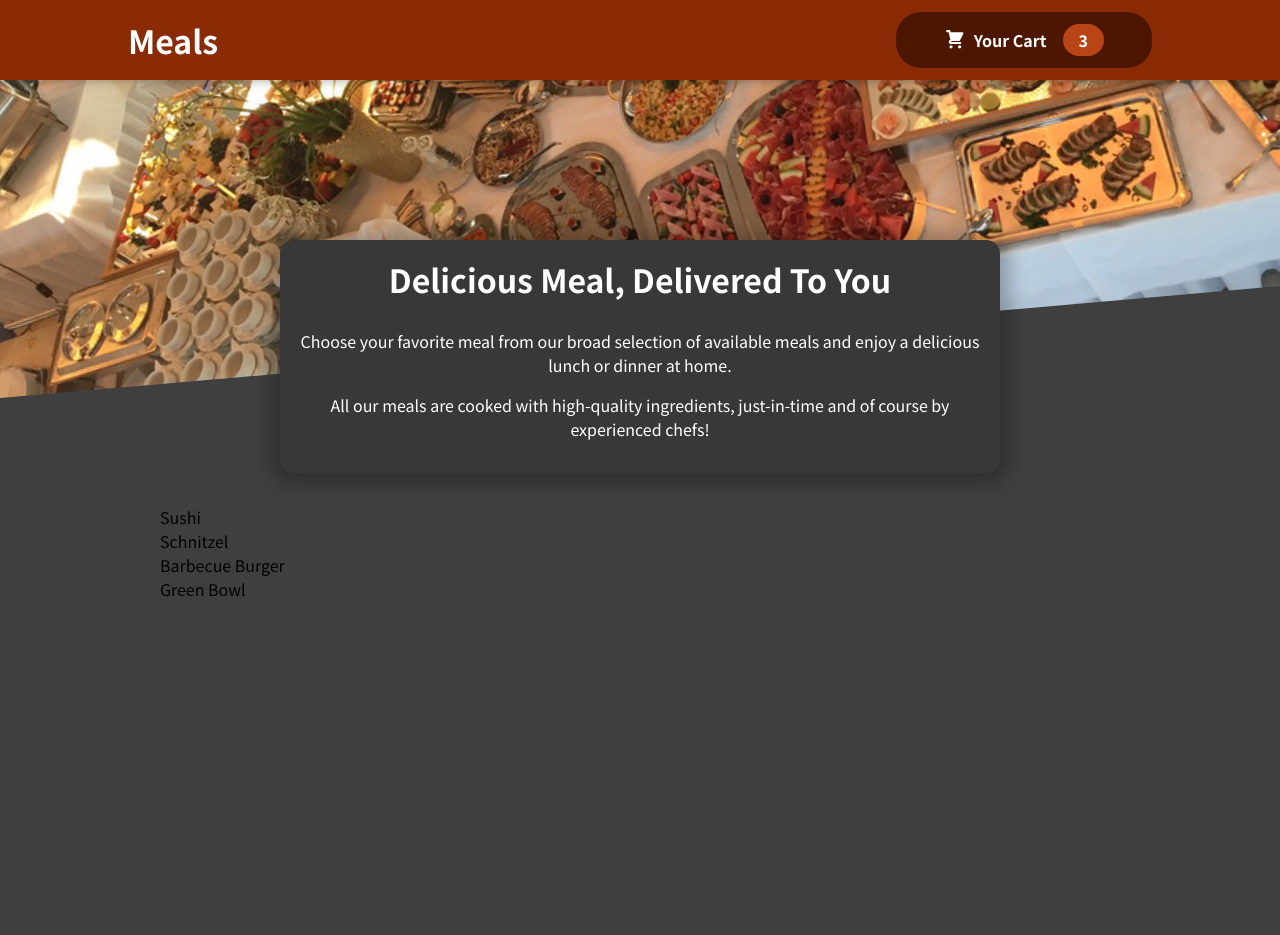
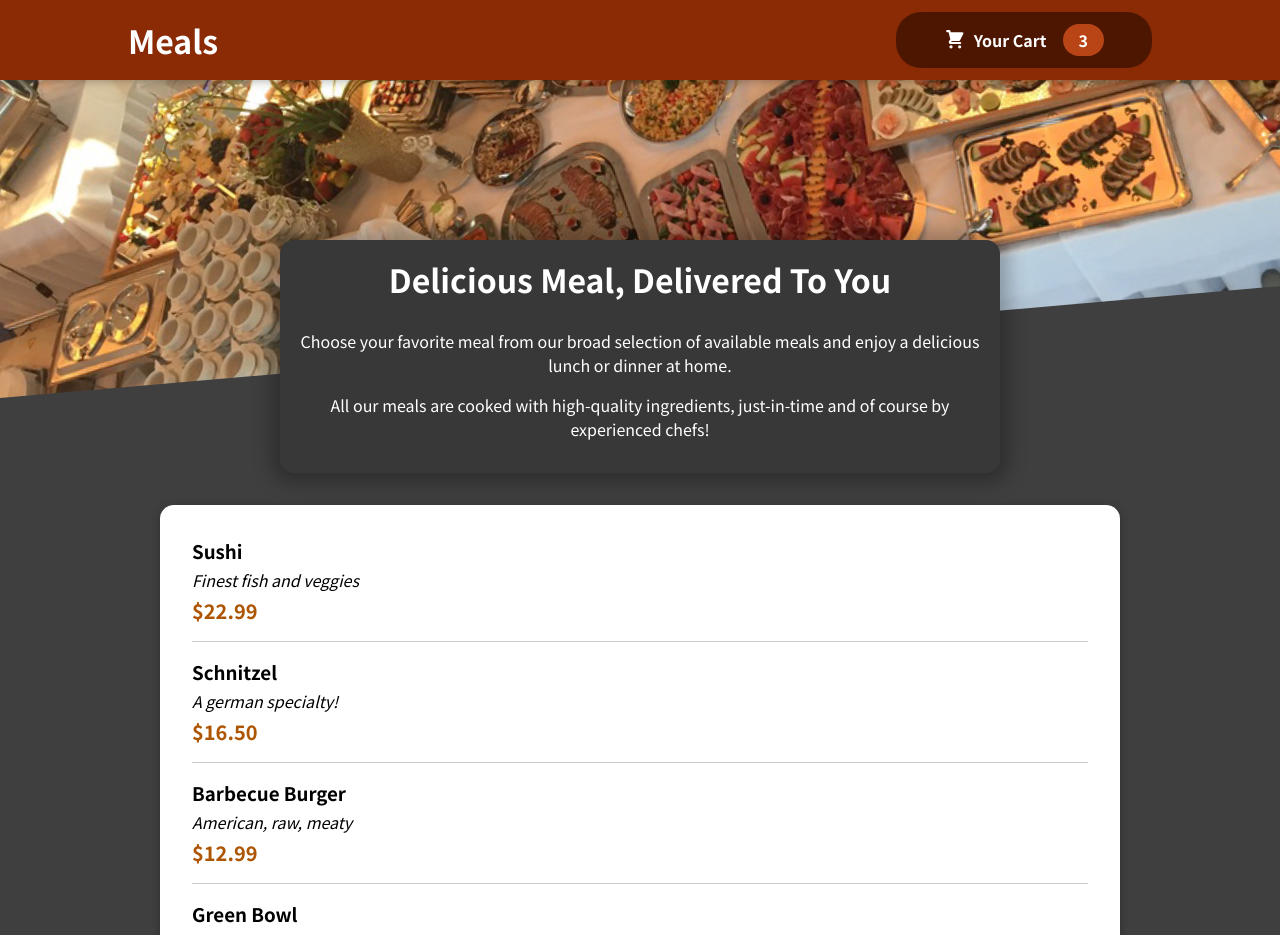
Before and after one commit to gichukipitar/Food-Ordering-App, a React (Create React App) app: page / in a window 1280 px wide. Shown: the top 935 px of the page. Before the commit the page ends 800 px from the top, so only its background shows below. Built offline with nearby package versions, Linux system fonts and the light colour scheme.

Commit message:
meal items files

```diff
--- a/src/Components/Meals/AvailableMeals.js
+++ b/src/Components/Meals/AvailableMeals.js
@@ -1,5 +1,8 @@
 import React, {Component} from 'react';
 import classes from "./AvailableMeals.module.css";
+import Card from "../UI/Card";
+import MealItem from "./MealItem/MealItem";
+
 const DUMMY_MEALS = [
     {
         id: 'm1',
@@ -26,16 +29,25 @@
         price: 18.99,
     },
 ];
-const AvailableMeals = ()=> {
-    const mealsList = DUMMY_MEALS.map(meal=><li>{meal.name}</li>);
+const AvailableMeals = () => {
+    const mealsList = DUMMY_MEALS.map(meal =>
+        <MealItem
+        key={meal.id}
+        name={meal.name}
+        description={meal.description}
+        price={meal.price}
+        />);
 
-        return (
-            <section className={classes.meals}>
+    return (
+        <section className={classes.meals}>
+            <Card>
                 <ul>
                     {mealsList}
                 </ul>
-            </section>
-        );
+            </Card>
+
+        </section>
+    );
 
 }
 
--- /dev/null
+++ b/src/Components/Meals/MealItem/MealItem.js
@@ -0,0 +1,22 @@
+import React, {Component} from 'react';
+
+import classes from "./MealItem.module.css";
+const MealItem = (props) => {
+    const price = `$${props.price.toFixed(2)}`;
+    return (
+        <li className={classes.meal}>
+            <div>
+                <h3>{props.name}</h3>
+                <div className={classes.description}>{props.description}</div>
+                <div className={classes.price}>{price}</div>
+            </div>
+            <div>
+
+            </div>
+
+        </li>
+    );
+
+}
+
+export default MealItem;
--- /dev/null
+++ b/src/Components/Meals/MealItem/MealItem.module.css
@@ -0,0 +1,22 @@
+.meal {
+    display: flex;
+    justify-content: space-between;
+    margin: 1rem;
+    padding-bottom: 1rem;
+    border-bottom: 1px solid #ccc;
+}
+
+.meal h3 {
+    margin: 0 0 0.25rem 0;
+}
+
+.description {
+    font-style: italic;
+}
+
+.price {
+    margin-top: 0.25rem;
+    font-weight: bold;
+    color: #ad5502;
+    font-size: 1.25rem;
+}
--- /dev/null
+++ b/src/Components/UI/Card.js
@@ -0,0 +1,14 @@
+import React, {Component} from 'react';
+import classes from "./Card.module.css";
+
+const Card = (props)=> {
+
+        return (
+            <div className={classes.card}>
+                {props.children}
+            </div>
+        );
+
+}
+
+export default Card;
--- /dev/null
+++ b/src/Components/UI/Card.module.css
@@ -0,0 +1,6 @@
+.card {
+    padding: 1rem;
+    box-shadow: 0 2px 8px rgba(0, 0, 0, 0.25);
+    border-radius: 14px;
+    background-color: white;
+}
```
Also changed, not shown: src/Components/Meals/MealItem/MealItemForm.js (added).
